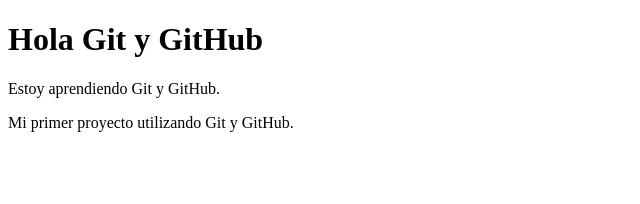
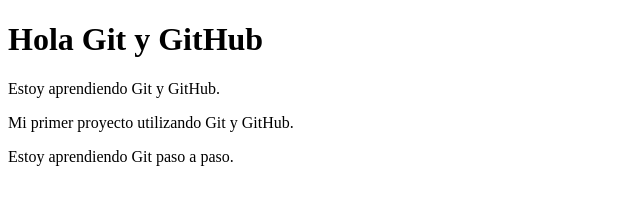
Before and after one commit to Stephano2115/MiPrimetGit, a plain HTML site: page index.html in a window 1280 px wide. Shown: the whole page, without its empty margins (0-640 px from the left). Drawn offline with Linux system fonts and the light colour scheme.

Commit message:
Agrego mensaje de aprendizaje

```diff
--- a/index.html
+++ b/index.html
@@ -8,6 +8,6 @@
      <h1>Hola Git y GitHub</h1>
      <p>Estoy aprendiendo Git y GitHub.</pр>
      <p>Mi primer proyecto utilizando Git y GitHub.</p>
-
+     <p>Estoy aprendiendo Git paso a paso.</p>
 </body>
 </html>
```
